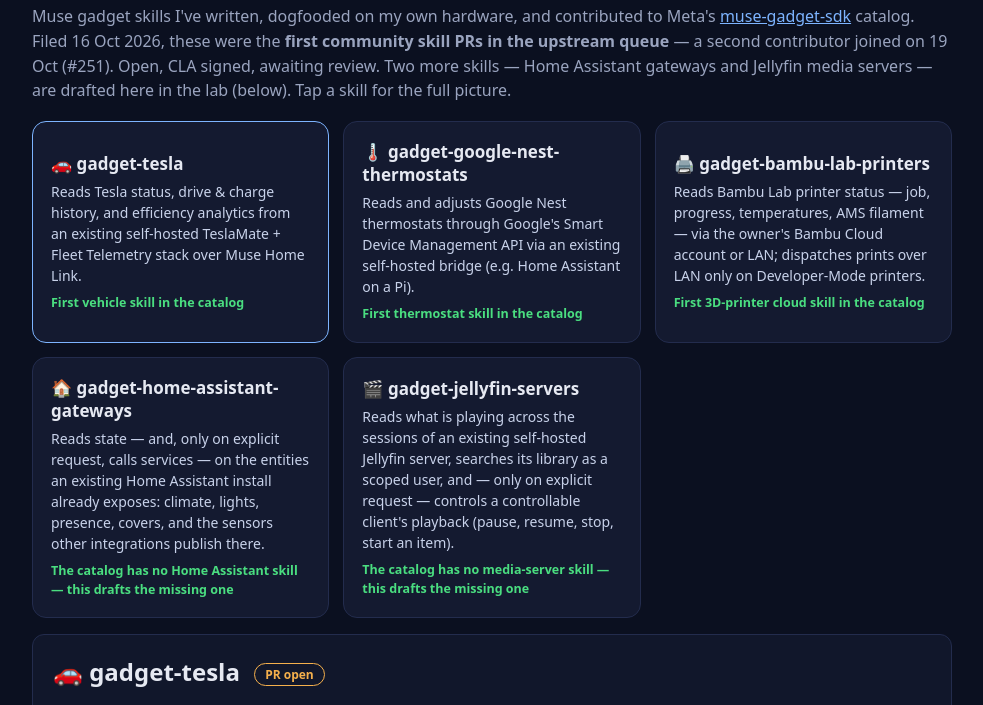
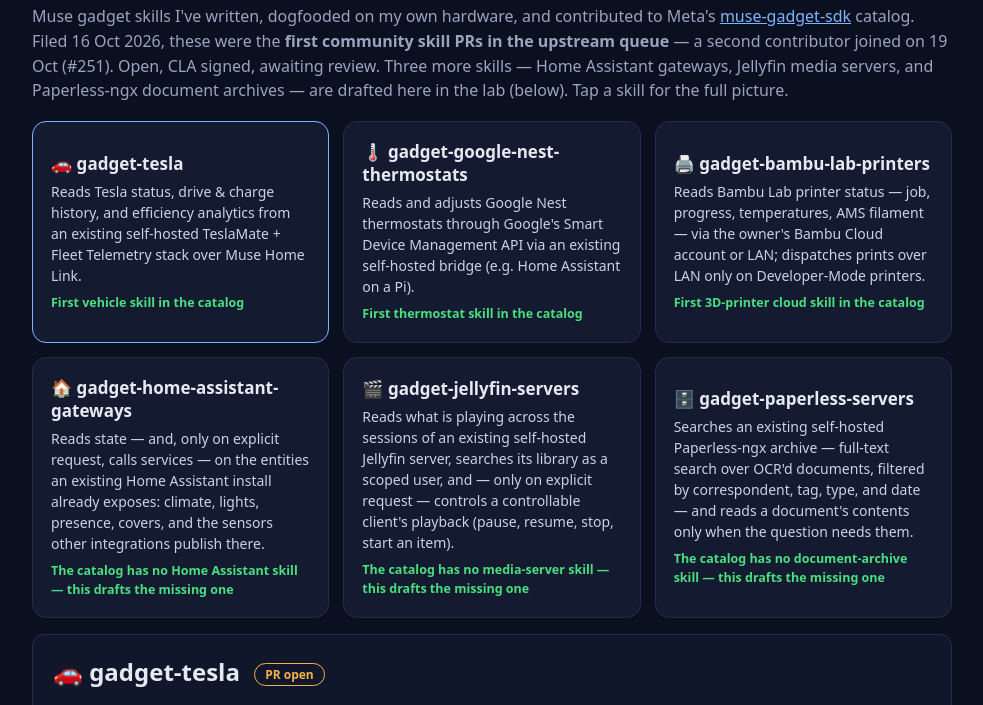
Before and after one commit to amanthakkar/musecases, a plain HTML site: page docs/index.html in a window 1280 px wide. Shown: the part 75-780 px from the top of the page, without its empty margins (148-1131 px from the left). Drawn offline with Linux system fonts and the light colour scheme.

Commit message:
lab: add gadget-paperless-servers skill draft (Wave 6)
Third lab skill: search/read a self-hosted Paperless-ngx document archive.
Upstream catalog (43 skills) has no document-archive skill. Read-only by
default, dedicated limited user + owner-created token, local network only,
identifiers redacted in summaries, downloads/uploads explicit-only,
deletes never, created-vs-added dates distinguished, OCR flagged as
evidence with error bars. Catalog page gains the 6th card (In the lab);
README table + What's-next updated (home energy is the remaining follow-on).

```diff
--- a/docs/index.html
+++ b/docs/index.html
@@ -30,8 +30,8 @@
 <p class="sub">Muse gadget skills I've written, dogfooded on my own hardware, and contributed to Meta's
 <a href="https://github.com/facebookincubator/muse-gadget-sdk">muse-gadget-sdk</a> catalog.
 Filed 16 Oct 2026, these were the <b>first community skill PRs in the upstream queue</b> — a second
-contributor joined on 19 Oct (#251). Open, CLA signed, awaiting review. Two more skills —
-Home Assistant gateways and Jellyfin media servers — are drafted here in the lab (below).
+contributor joined on 19 Oct (#251). Open, CLA signed, awaiting review. Three more skills —
+Home Assistant gateways, Jellyfin media servers, and Paperless-ngx document archives — are drafted here in the lab (below).
 Tap a skill for the full picture.</p>
 <div class="grid" id="grid"></div>
 <section id="detail"></section>
@@ -82,6 +82,13 @@
   setup:"Needs a running Jellyfin and a dedicated limited (non-admin) user whose token the owner creates; remote control of other users' sessions is a Jellyfin permission that stays off unless the owner turns it on deliberately. Local network only.",
   limits:"Read-only by default; a server-wide API key is effectively admin, so the skill prefers the limited user's token; no deletes, scans, or server admin; viewing history is household data — another member's watching is theirs to share.",
   tip:"💡 Tip: written against a production Jellyfin on a home Pi — playback position arrives in ticks (10,000,000 per second), and starting a stream there can start a transcode, so the skill names the client and item before it ever presses play.",
+  pr:null, prLabel:"Not filed yet — drafted here first; PR planned once #222/#224 land, so the queue isn't flooded"},
+ paperless:{icon:"🗄️", name:"gadget-paperless-servers", first:"The catalog has no document-archive skill — this drafts the missing one",
+  badge:"In the lab",
+  what:"Searches an existing self-hosted Paperless-ngx archive — full-text search over OCR'd documents, filtered by correspondent, tag, type, and date — and reads a document's contents only when the question needs them.",
+  setup:"Needs a running Paperless-ngx and a dedicated limited (non-admin) user whose API token the owner creates. Local network only — of everything in a homelab, a document archive is the last thing to expose to the internet.",
+  limits:"Read-only by default; downloads and uploads only on explicit request, deletes never; account and ID numbers are redacted in summaries unless the user asks for that number from that document; OCR figures are flagged as OCR when they are load-bearing.",
+  tip:"💡 Tip: written against a production Paperless on a home Pi that holds the household's sensitive paper — the skill knows the archive has two dates (created = the date on the document, added = when it arrived) and never confuses a March statement with a statement that arrived in March.",
   pr:null, prLabel:"Not filed yet — drafted here first; PR planned once #222/#224 land, so the queue isn't flooded"}
 };
 const grid=document.getElementById('grid'), detail=document.getElementById('detail');
```
Also changed, not shown: 2 other files.
